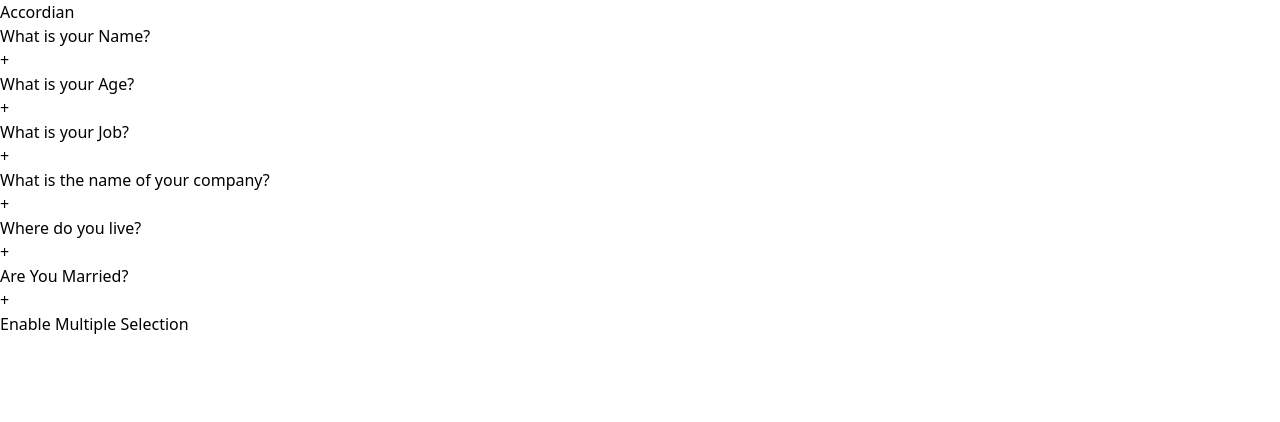
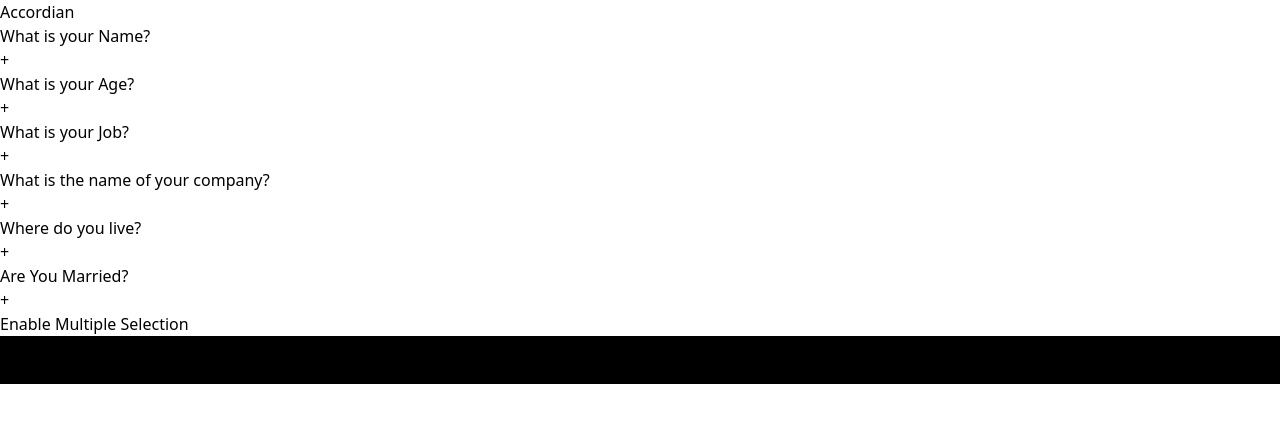
Before and after one commit to AaftabPinjari/25ReactProjects, a React (Vite) app: page / in a window 1280 px wide. Shown: the top 422 px of the page. Built offline with nearby package versions, Linux system fonts and the light colour scheme.

Commit message:
done with random color generator

```diff
--- a/src/App.jsx
+++ b/src/App.jsx
@@ -1,4 +1,4 @@
-import { Accordian } from "./Components"
+import { Accordian, RandomColorGenerator } from "./Components"
 
 
 function App() {
@@ -7,6 +7,7 @@ function App() {
   return (
     <>
       <Accordian />
+      <RandomColorGenerator />
     </>
   )
 }
--- a/src/Components/Accordian/Accordian.jsx
+++ b/src/Components/Accordian/Accordian.jsx
@@ -34,10 +34,11 @@ function Accordian() {
     }
 
     return (
-        <div className='h-[100vh] w-[100vw]  bg-white flex flex-col items-center justify-evenly'>
-            {/*COntainer */}
-            <h1 className='text-4xl'>Accordian</h1>
-            <div className='w-[500px]'>
+        <>
+            {/*Container */}
+            <div className='h-[100vh] w-[100vw]  bg-white flex flex-col items-center justify-evenly py-4'>
+                <h1 className='text-3xl'>Accordian</h1>
+                <div className='w-3/2'>
                     {/*Question */}
                     {data && data.length > 0 ? data.map(item => (
                         <div className='mb-2 text-lg font-semibold'
@@ -67,8 +68,10 @@ function Accordian() {
                 <button
                     className='bg-black text-white rounded p-1 hover:bg-gray-500'
                     onClick={() => setEnableMultiSelection(!enableMultiSelection)}
-            >Enable Multiple Selection</button>
+                >{enableMultiSelection ? "Enable Single Selection" : "Enable Multiple Selection"}
+                </button>
             </div>
+        </>
     )
 }
 
--- /dev/null
+++ b/src/Components/RandomColorGenerator/RandomColorGenerator.jsx
@@ -0,0 +1,57 @@
+import { useState } from "react"
+
+
+function RandomColorGenerator() {
+
+    const [typeOfColor, setTypeOfColor] = useState('hex')
+    const [color, setColor] = useState("#000000")
+
+    function colorGeneratorUtility(length) {
+        return Math.floor(Math.random() * length)
+    }
+
+    function handleHexColor() {
+        setTypeOfColor('hex')
+        let hex = [0, 1, 2, 3, 4, 5, 6, 7, 8, 9, 'A', 'B', 'C', 'D', 'E', 'F']
+        let hexColor = "#"
+
+        for (let i = 0; i < 6; i++) {
+            hexColor += hex[colorGeneratorUtility(hex.length)]
+        }
+        setColor(hexColor)
+
+
+    }
+    function handleRgbColor() {
+        setTypeOfColor('rgb')
+        let r = colorGeneratorUtility(256)
+        let g = colorGeneratorUtility(256)
+        let b = colorGeneratorUtility(256)
+        setColor(`rgb(${r},${g},${b})`)
+
+    }
+
+    return (
+        <>
+            <div className="h-[100vh] w-[100vw] pt-4" style={{ backgroundColor: color }}>
+                <div className="flex gap-4 items-center justify-center">
+                    <button
+                        onClick={() => { handleHexColor() }}
+                        className="bg-white rounded p-1 font-semibold  shadow-lg">Hex Color</button>
+                    <button
+                        onClick={() => { handleRgbColor() }}
+                        className="bg-white rounded p-1 font-semibold  shadow-lg">RGB Color</button>
+                    <button
+                        onClick={typeOfColor == 'hex' ? () => handleHexColor() : () => handleRgbColor()}
+                        className="bg-white rounded p-1 font-semibold  shadow-lg">Generate Random Color</button>
+                </div>
+                <div className="mt-44 text-center">
+                    <h3 className="text-4xl font-bold">{color}</h3>
+                </div>
+            </div>
+
+        </>
+    )
+}
+
+export default RandomColorGenerator
--- a/src/Components/index.js
+++ b/src/Components/index.js
@@ -1,3 +1,9 @@
 import Accordian from "./Accordian/Accordian.jsx";
+import RandomColorGenerator from "./RandomColorGenerator/RandomColorGenerator.jsx";
 
-export { Accordian }
+
+
+
+
+
+export { Accordian, RandomColorGenerator }
```
Lines whose indentation alone changed are shown as unchanged.
